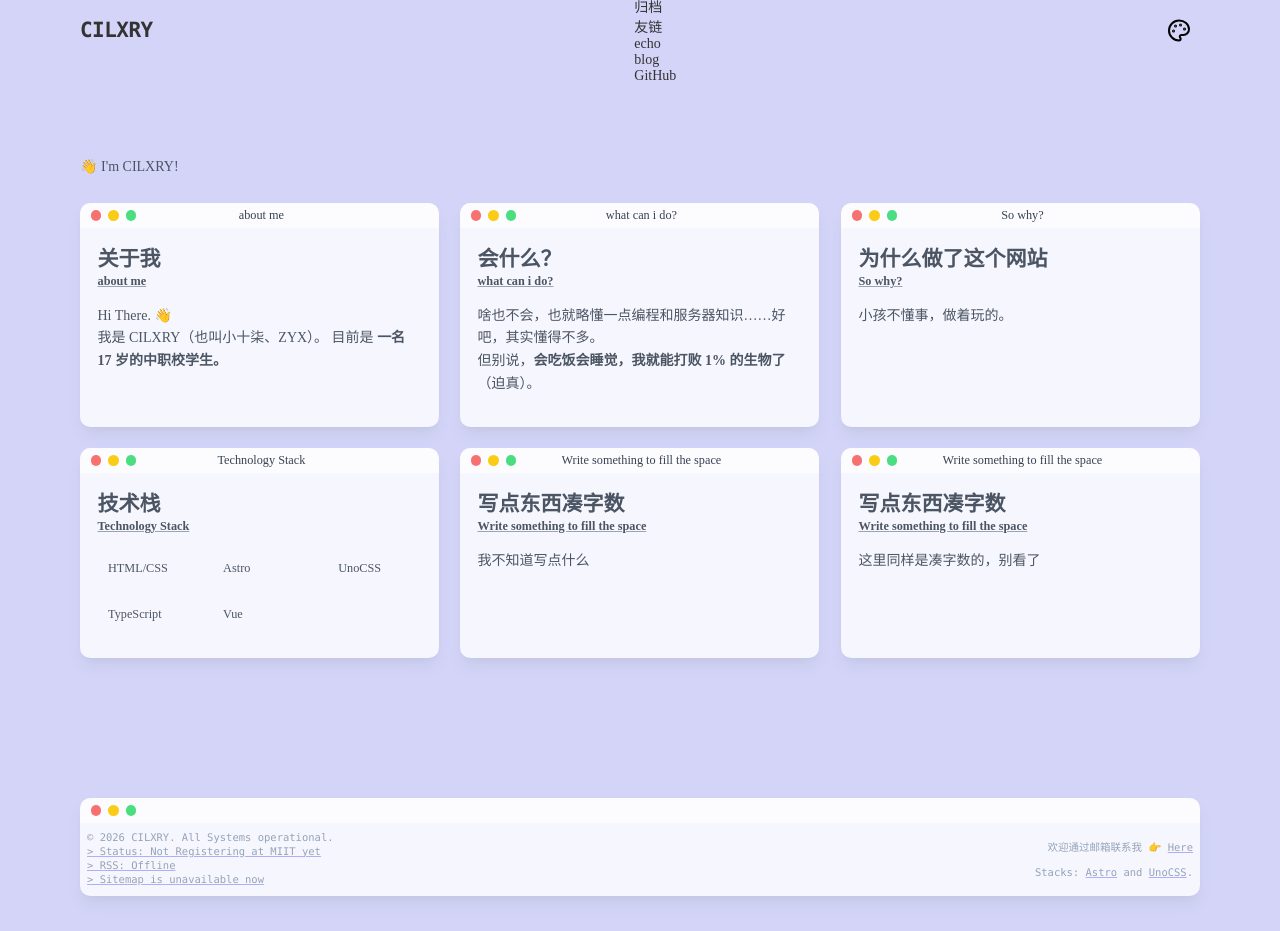
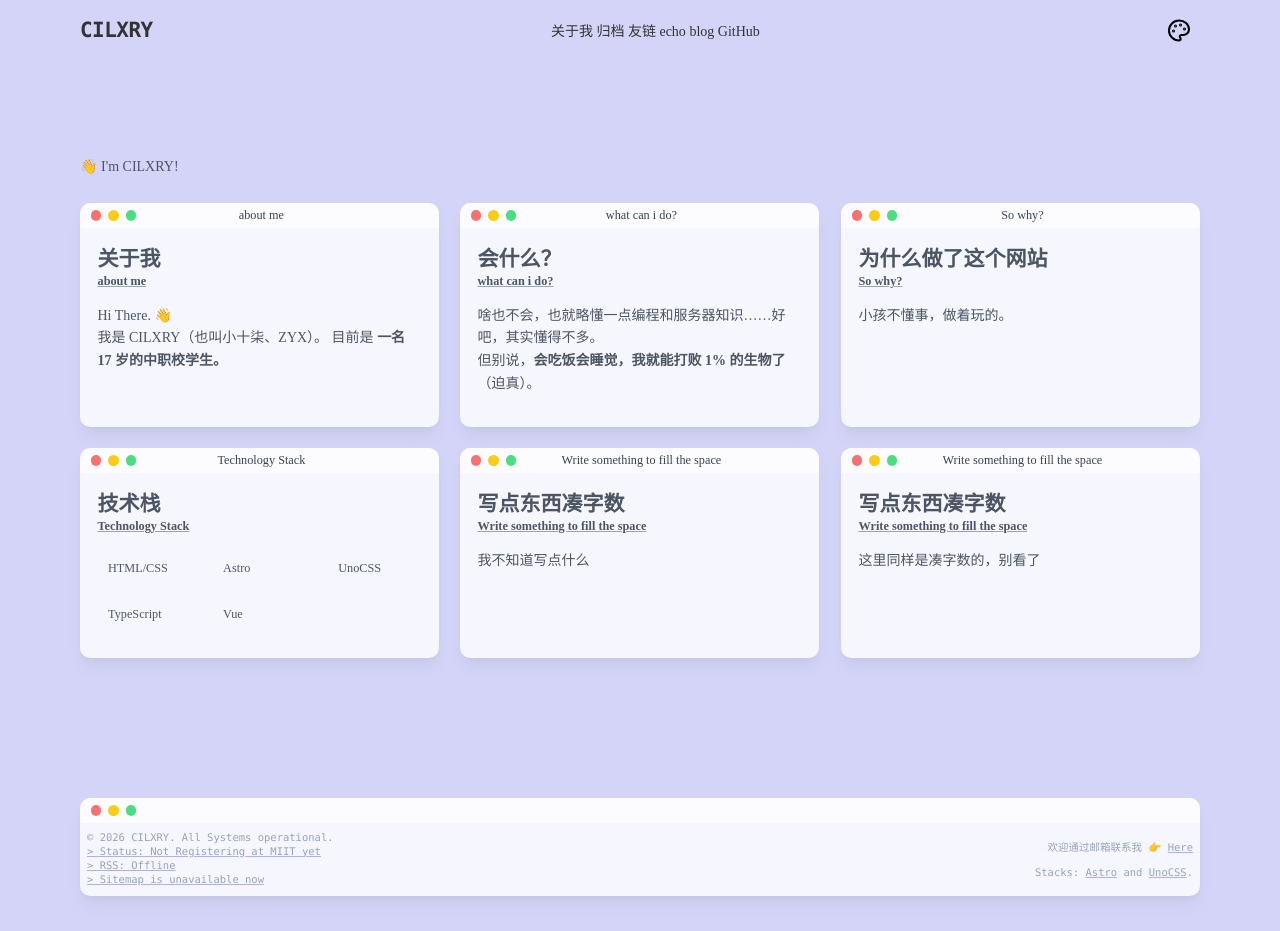
Before and after one commit to CILXRY/cilxry.github.io, an Astro site: page / in a window 1280 px wide. Built offline with nearby package versions, Linux system fonts and the light colour scheme; Astro itself is replaced by a stand-in of ours; a web font is replaced by a local one.

Commit message:
大小写修正

```diff
--- a/src/layouts/BasePageLayoutFrames/NavBar.astro
+++ b/src/layouts/BasePageLayoutFrames/NavBar.astro
@@ -28,7 +28,7 @@ import type { I18nKeys } from "../../i18n/InternationalKeys.ts";
           class="text-inherit decoration-none"
           text="hover:[--cp-300]"
         >
-          <div>{t(item.key as I18nKeys)}</div>
+          <span>{t(item.key as I18nKeys)}</span>
         </a>
       ))
     }
@@ -50,7 +50,6 @@ import type { I18nKeys } from "../../i18n/InternationalKeys.ts";
   }
   .navbar {
     color: var(--fg);
-    /* position: sticky; */
     top: 0;
     z-index: 100;
     border-bottom: 1px solid var(--border) padding 0.8rem 1.5rem;
```
Also changed, not shown: src/components/HyperLinks/AddHyperlink.astro (renamed from src/components/hyperlinks/addHyperlink.astro), src/components/HyperLinks/HyperlinkCard.astro (renamed from src/components/hyperlinks/hyperlinkCard.astro), src/components/StyledCards/FrameCard-Windows11.astro (renamed from src/components/styledCards/FrameCard-Windows11.astro), src/components/StyledCards/FrameCard-macOS.astro (renamed from src/components/styledCards/FrameCard-macOS.astro), src/components/StyledCards/blog_post_card.astro (renamed from src/components/styledCards/blog_post_card.astro), src/components/StyledCards/blog_post_card_improved.astro (renamed from src/components/styledCards/blog_post_card_improved.astro), src/components/StyledCards/dev_honkaiCharacterCard.astro (renamed from src/components/styledCards/dev_honkaiCharacterCard.astro), src/components/StyledCards/echo_card.astro (renamed from src/components/styledCards/echo_card.astro), src/utils/CustomizationUtils/convertColorTypeUtil.ts (renamed from src/utils/customizationUtils/convertColorTypeUtil.ts), src/utils/CustomizationUtils/themeUtils.ts (renamed from src/utils/customizationUtils/themeUtils.ts), src/utils/ExampleUtils/echoCardColorUtils.ts (renamed from src/utils/exampleUtils/echoCardColorUtils.ts).
